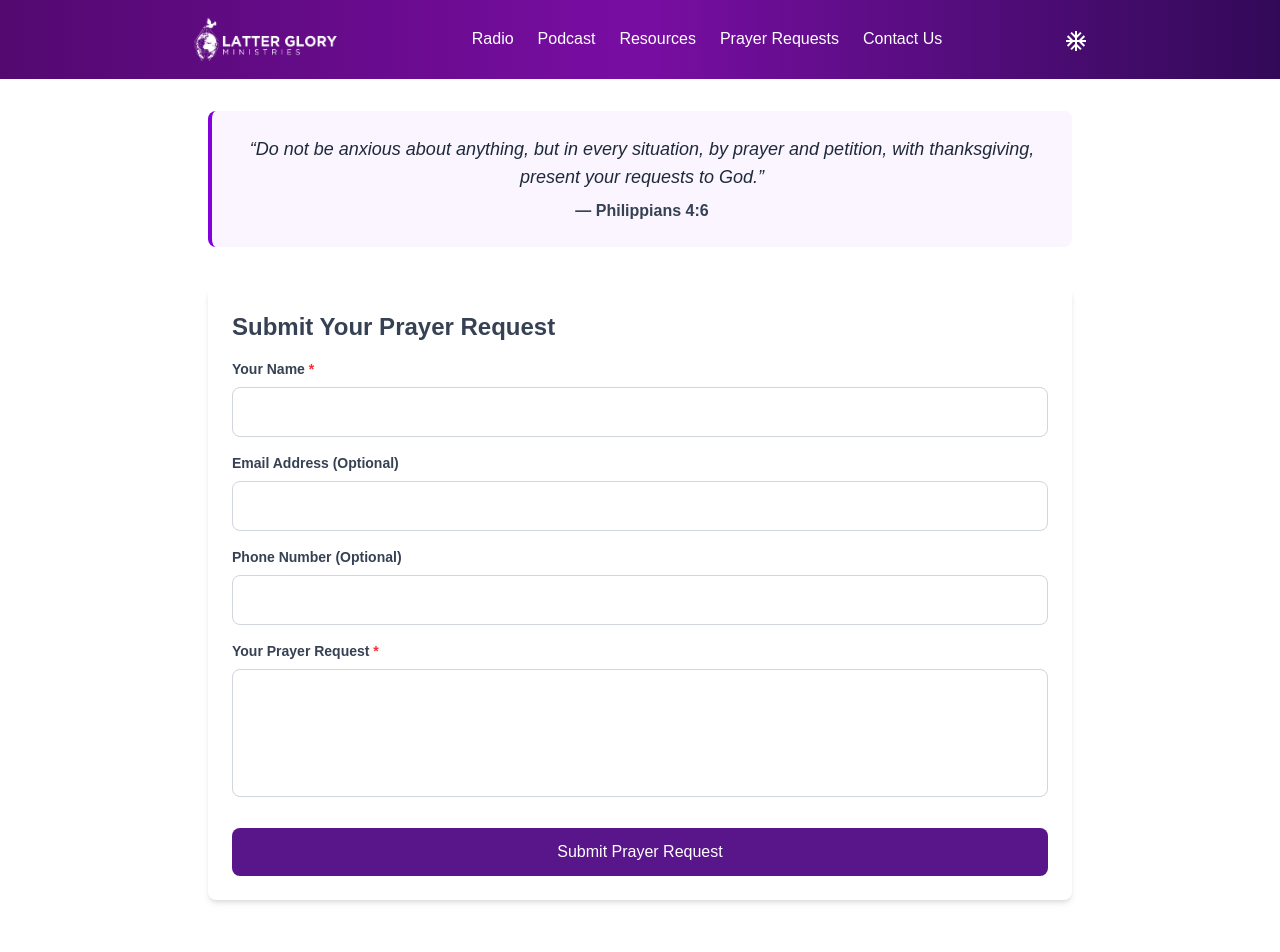
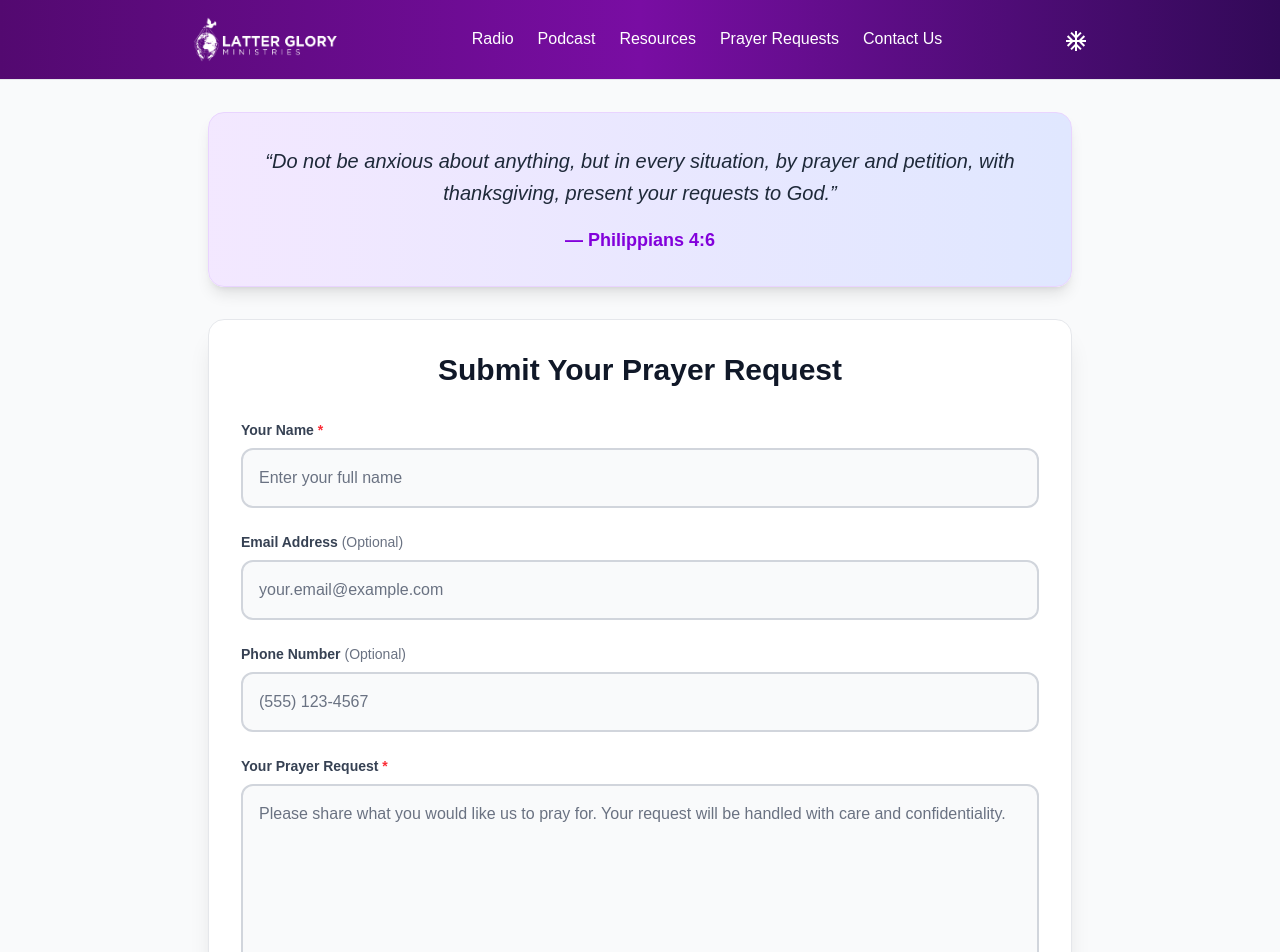
Before and after one commit to kevinjam/LGM-Radion, a Next.js app: page /prayer in a window 1280 px wide. Shown: the top 952 px of the page. Built offline with nearby package versions, Linux system fonts and the light colour scheme; no server answers; the database is empty.

Commit message:
change ui

```diff
--- a/src/app/prayer/page.tsx
+++ b/src/app/prayer/page.tsx
@@ -100,11 +100,19 @@ export default function PrayerRequestPage() {
         progress: undefined,
       });
 
-      // Scroll to top to show success message
-      window.scrollTo({ top: 0, behavior: "smooth" });
+      // Smooth scroll to success message without affecting header
+      const successElement = document.getElementById('success-message');
+      if (successElement) {
+        successElement.scrollIntoView({ behavior: 'smooth', block: 'center' });
+      }
     } catch (error) {
       const errorMessage = error instanceof Error ? error.message : "Something went wrong. Please try again.";
       setSubmitError(errorMessage);
+      // Scroll to error message
+      const errorElement = document.getElementById('error-message');
+      if (errorElement) {
+        errorElement.scrollIntoView({ behavior: 'smooth', block: 'center' });
+      }
     } finally {
       setIsSubmitting(false);
     }
@@ -122,26 +130,43 @@ export default function PrayerRequestPage() {
   };
 
   return (
-    <div className={`min-h-screen flex flex-col ${isDarkMode ? "bg-gray-900 text-white" : "bg-white text-gray-800"}`}>
-      <Header isDarkMode={isDarkMode} toggleDarkMode={() => setIsDarkMode(!isDarkMode)} />
+    <div className={`min-h-screen ${isDarkMode ? "bg-gray-900 text-white" : "bg-gray-50 text-gray-800"}`}>
+      {/* Fixed Header */}
+      <div className="sticky top-0 z-50 bg-inherit border-b border-gray-200 dark:border-gray-700">
+        <Header isDarkMode={isDarkMode} toggleDarkMode={() => setIsDarkMode(!isDarkMode)} />
+      </div>
 
-      <div className="max-w-4xl mx-auto w-full flex-1 flex flex-col px-4 py-8">
-        <div className="w-full">
+      {/* Main Content */}
+      <main className="flex-1">
+        <div className="max-w-4xl mx-auto px-4 py-8 space-y-8">
+          {/* Hero Section */}
+
+
           {/* Scripture Banner */}
-          <div className={`${isDarkMode ? "bg-gray-800" : "bg-purple-50"} p-6 rounded-lg mb-10 text-center border-l-4 border-purple-700`}>
-            <p className={`text-lg italic ${isDarkMode ? "text-gray-200" : "text-gray-800"}`}>
-              &ldquo;Do not be anxious about anything, but in every situation, by prayer and petition, with thanksgiving, present your requests to God.&rdquo;
-            </p>
-            <p className={`font-semibold mt-2 ${isDarkMode ? "text-gray-300" : "text-gray-700"}`}>— Philippians 4:6</p>
+          <div className={`${isDarkMode ? "bg-gradient-to-r from-purple-900 to-indigo-900" : "bg-gradient-to-r from-purple-100 to-indigo-100"} p-8 rounded-2xl text-center shadow-lg border ${isDarkMode ? "border-purple-800" : "border-purple-200"}`}>
+            <div className="max-w-3xl mx-auto">
+              <p className={`text-lg md:text-xl italic leading-relaxed ${isDarkMode ? "text-gray-100" : "text-gray-800"}`}>
+                &ldquo;Do not be anxious about anything, but in every situation, by prayer and petition, with thanksgiving, present your requests to God.&rdquo;
+              </p>
+              <p className={`font-semibold mt-4 text-lg ${isDarkMode ? "text-purple-300" : "text-purple-700"}`}>— Philippians 4:6</p>
+            </div>
           </div>
 
           {/* Success Message */}
           {submitSuccess && (
-            <div className={`${isDarkMode ? "bg-gray-800 border-purple-600" : "bg-purple-50 border-purple-500"} border-l-4 p-4 mb-6 rounded`}>
-              <div className="flex">
-                <div className="ml-3">
-                  <p className={`text-sm ${isDarkMode ? "text-purple-400" : "text-purple-700"}`}>
-                    Your prayer request has been submitted. The community will be praying for you.
+            <div id="success-message" className={`${isDarkMode ? "bg-green-900/50 border-green-500" : "bg-green-50 border-green-400"} border-l-4 p-6 rounded-xl shadow-lg animate-in slide-in-from-top-2 duration-500`}>
+              <div className="flex items-center">
+                <div className={`flex-shrink-0 w-8 h-8 rounded-full flex items-center justify-center ${isDarkMode ? "bg-green-500" : "bg-green-400"}`}>
+                  <svg className="w-5 h-5 text-white" fill="currentColor" viewBox="0 0 20 20">
+                    <path fillRule="evenodd" d="M16.707 5.293a1 1 0 010 1.414l-8 8a1 1 0 01-1.414 0l-4-4a1 1 0 011.414-1.414L8 12.586l7.293-7.293a1 1 0 011.414 0z" clipRule="evenodd" />
+                  </svg>
+                </div>
+                <div className="ml-4">
+                  <h3 className={`text-lg font-semibold ${isDarkMode ? "text-green-300" : "text-green-800"}`}>
+                    Prayer Request Submitted!
+                  </h3>
+                  <p className={`text-sm mt-1 ${isDarkMode ? "text-green-400" : "text-green-700"}`}>
+                    Your prayer request has been submitted. Our community will be praying for you.
                   </p>
                 </div>
               </div>
@@ -150,31 +175,42 @@ export default function PrayerRequestPage() {
 
           {/* Error Message */}
           {submitError && (
-            <div className={`${isDarkMode ? "bg-gray-800 border-red-600" : "bg-red-50 border-red-500"} border-l-4 p-4 mb-6 rounded`}>
-              <div className="flex">
-                <div className="ml-3">
-                  <p className={`text-sm ${isDarkMode ? "text-red-400" : "text-red-700"}`}>{submitError}</p>
+            <div id="error-message" className={`${isDarkMode ? "bg-red-900/50 border-red-500" : "bg-red-50 border-red-400"} border-l-4 p-6 rounded-xl shadow-lg animate-in slide-in-from-top-2 duration-500`}>
+              <div className="flex items-center">
+                <div className={`flex-shrink-0 w-8 h-8 rounded-full flex items-center justify-center ${isDarkMode ? "bg-red-500" : "bg-red-400"}`}>
+                  <svg className="w-5 h-5 text-white" fill="currentColor" viewBox="0 0 20 20">
+                    <path fillRule="evenodd" d="M18 10a8 8 0 11-16 0 8 8 0 0116 0zm-7 4a1 1 0 11-2 0 1 1 0 012 0zm-1-9a1 1 0 00-1 1v4a1 1 0 102 0V6a1 1 0 00-1-1z" clipRule="evenodd" />
+                  </svg>
+                </div>
+                <div className="ml-4">
+                  <h3 className={`text-lg font-semibold ${isDarkMode ? "text-red-300" : "text-red-800"}`}>
+                    Submission Failed
+                  </h3>
+                  <p className={`text-sm mt-1 ${isDarkMode ? "text-red-400" : "text-red-700"}`}>{submitError}</p>
                 </div>
               </div>
             </div>
           )}
 
           {/* Submit Prayer Request Form */}
-          <div className={`${isDarkMode ? "bg-gray-800" : "bg-white"} shadow-md rounded-lg p-6 mb-10`}>
-            <h2 className={`text-2xl font-semibold mb-4 ${isDarkMode ? "text-gray-200" : "text-gray-700"}`}>Submit Your Prayer Request</h2>
+          <div className={`${isDarkMode ? "bg-gray-800/50" : "bg-white"} backdrop-blur-sm shadow-xl rounded-2xl p-8 border ${isDarkMode ? "border-gray-700" : "border-gray-200"}`}>
+            <div className="text-center mb-8">
+              <h2 className={`text-3xl font-bold mb-2 ${isDarkMode ? "text-white" : "text-gray-900"}`}>Submit Your Prayer Request</h2>
+            </div>
 
-            <form onSubmit={handleSubmit}>
-              <div className="mb-4">
-                <label htmlFor="name" className={`block ${isDarkMode ? "text-gray-300" : "text-gray-700"} text-sm font-bold mb-2`}>
+            <form onSubmit={handleSubmit} className="space-y-6">
+              <div className="space-y-2">
+                <label htmlFor="name" className={`block ${isDarkMode ? "text-gray-200" : "text-gray-700"} text-sm font-semibold`}>
                   Your Name <span className="text-red-500">*</span>
                 </label>
                 <input
                   type="text"
                   id="name"
-                  className={`w-full p-3 border rounded-lg focus:outline-none focus:ring-2 focus:ring-purple-800 ${
+                  placeholder="Enter your full name"
+                  className={`w-full p-4 border-2 rounded-xl transition-all duration-200 focus:outline-none focus:ring-4 focus:ring-purple-500/20 focus:border-purple-500 ${
                     isDarkMode
-                      ? "bg-gray-700 border-gray-600 text-gray-200"
-                      : "bg-white border-gray-300 text-gray-800"
+                      ? "bg-gray-700/50 border-gray-600 text-gray-100 placeholder-gray-400"
+                      : "bg-gray-50 border-gray-300 text-gray-900 placeholder-gray-500"
                   }`}
                   value={name}
                   onChange={(e) => setName(e.target.value)}
@@ -182,79 +218,96 @@ export default function PrayerRequestPage() {
                 />
               </div>
 
-              <div className="mb-4">
-                <label htmlFor="email" className={`block ${isDarkMode ? "text-gray-300" : "text-gray-700"} text-sm font-bold mb-2`}>
-                  Email Address (Optional)
+              <div className="space-y-2">
+                <label htmlFor="email" className={`block ${isDarkMode ? "text-gray-200" : "text-gray-700"} text-sm font-semibold`}>
+                  Email Address <span className={`text-sm font-normal ${isDarkMode ? "text-gray-400" : "text-gray-500"}`}>(Optional)</span>
                 </label>
                 <input
                   type="email"
                   id="email"
-                  className={`w-full p-3 border rounded-lg focus:outline-none focus:ring-2 focus:ring-purple-800 ${
+                  placeholder="your.email@example.com"
+                  className={`w-full p-4 border-2 rounded-xl transition-all duration-200 focus:outline-none focus:ring-4 focus:ring-purple-500/20 focus:border-purple-500 ${
                     isDarkMode
-                      ? "bg-gray-700 border-gray-600 text-gray-200"
-                      : "bg-white border-gray-300 text-gray-800"
+                      ? "bg-gray-700/50 border-gray-600 text-gray-100 placeholder-gray-400"
+                      : "bg-gray-50 border-gray-300 text-gray-900 placeholder-gray-500"
                   }`}
                   value={email}
                   onChange={(e) => setEmail(e.target.value)}
                 />
               </div>
 
-              <div className="mb-4">
-                <label htmlFor="phone" className={`block ${isDarkMode ? "text-gray-300" : "text-gray-700"} text-sm font-bold mb-2`}>
-                  Phone Number (Optional)
+              <div className="space-y-2">
+                <label htmlFor="phone" className={`block ${isDarkMode ? "text-gray-200" : "text-gray-700"} text-sm font-semibold`}>
+                  Phone Number <span className={`text-sm font-normal ${isDarkMode ? "text-gray-400" : "text-gray-500"}`}>(Optional)</span>
                 </label>
                 <input
                   type="tel"
                   id="phone"
-                  className={`w-full p-3 border rounded-lg focus:outline-none focus:ring-2 focus:ring-purple-800 ${
+                  placeholder="(555) 123-4567"
+                  className={`w-full p-4 border-2 rounded-xl transition-all duration-200 focus:outline-none focus:ring-4 focus:ring-purple-500/20 focus:border-purple-500 ${
                     isDarkMode
-                      ? "bg-gray-700 border-gray-600 text-gray-200"
-                      : "bg-white border-gray-300 text-gray-800"
+                      ? "bg-gray-700/50 border-gray-600 text-gray-100 placeholder-gray-400"
+                      : "bg-gray-50 border-gray-300 text-gray-900 placeholder-gray-500"
                   }`}
                   value={phoneNumber}
                   onChange={(e) => setPhoneNumber(e.target.value)}
                 />
               </div>
 
-              <div className="mb-6">
-                <label htmlFor="request" className={`block ${isDarkMode ? "text-gray-300" : "text-gray-700"} text-sm font-bold mb-2`}>
+              <div className="space-y-2">
+                <label htmlFor="request" className={`block ${isDarkMode ? "text-gray-200" : "text-gray-700"} text-sm font-semibold`}>
                   Your Prayer Request <span className="text-red-500">*</span>
                 </label>
                 <textarea
                   id="request"
-                  className={`w-full p-3 border rounded-lg focus:outline-none focus:ring-2 focus:ring-purple-800 resize-none h-32 ${
+                  placeholder="Please share what you would like us to pray for. Your request will be handled with care and confidentiality."
+                  className={`w-full p-4 border-2 rounded-xl transition-all duration-200 focus:outline-none focus:ring-4 focus:ring-purple-500/20 focus:border-purple-500 resize-none min-h-[120px] ${
                     isDarkMode
-                      ? "bg-gray-700 border-gray-600 text-gray-200"
-                      : "bg-white border-gray-300 text-gray-800"
+                      ? "bg-gray-700/50 border-gray-600 text-gray-100 placeholder-gray-400"
+                      : "bg-gray-50 border-gray-300 text-gray-900 placeholder-gray-500"
                   }`}
-                  rows={5}
+                  rows={6}
                   value={prayerRequest}
                   onChange={(e) => setPrayerRequest(e.target.value)}
                   required
                 ></textarea>
               </div>
 
-              <div className="flex items-center justify-between">
+              <div className="pt-4">
                 <button
                   type="submit"
-                  disabled={isSubmitting}
-                  className={`w-full py-3 rounded-lg font-medium transition-colors ${
-                    isSubmitting
-                      ? "bg-gray-400 cursor-not-allowed"
-                      : "bg-purple-900 hover:bg-purple-600 text-white"
-                  }`}
+                  disabled={isSubmitting || !name.trim() || !prayerRequest.trim()}
+                  className={`w-full py-4 px-6 rounded-xl font-semibold text-lg transition-all duration-200 transform ${
+                    isSubmitting || !name.trim() || !prayerRequest.trim()
+                      ? "bg-gray-400 cursor-not-allowed text-gray-200 scale-100"
+                      : "bg-gradient-to-r from-purple-600 to-indigo-600 hover:from-purple-700 hover:to-indigo-700 text-white shadow-lg hover:shadow-xl hover:scale-[1.02] active:scale-[0.98]"
+                  } focus:outline-none focus:ring-4 focus:ring-purple-500/20`}
                 >
-                  {isSubmitting ? "Submitting..." : "Submit Prayer Request"}
+                  {isSubmitting ? (
+                    <div className="flex items-center justify-center space-x-2">
+                      <svg className="animate-spin h-5 w-5" viewBox="0 0 24 24">
+                        <circle className="opacity-25" cx="12" cy="12" r="10" stroke="currentColor" strokeWidth="4" fill="none" />
+                        <path className="opacity-75" fill="currentColor" d="M4 12a8 8 0 018-8V0C5.373 0 0 5.373 0 12h4zm2 5.291A7.962 7.962 0 014 12H0c0 3.042 1.135 5.824 3 7.938l3-2.647z" />
+                      </svg>
+                      <span>Submitting Prayer...</span>
+                    </div>
+                  ) : (
+                    <div className="flex items-center justify-center space-x-2">
+                      <svg className="w-5 h-5" fill="currentColor" viewBox="0 0 20 20">
+                        <path d="M10 2L3 7v11a1 1 0 001 1h3v-6h6v6h3a1 1 0 001-1V7l-7-5z" />
+                      </svg>
+                      <span>Submit Prayer Request</span>
+                    </div>
+                  )}
                 </button>
               </div>
             </form>
           </div>
 
-          {/* Prayer Requests Display */}
+        </div>
+      </main>
 
-        </div>
-      </div>
-
+      {/* Footer */}
       <Footer isDarkMode={isDarkMode} />
       <BottomNav isDarkMode={isDarkMode} />
     </div>
```
